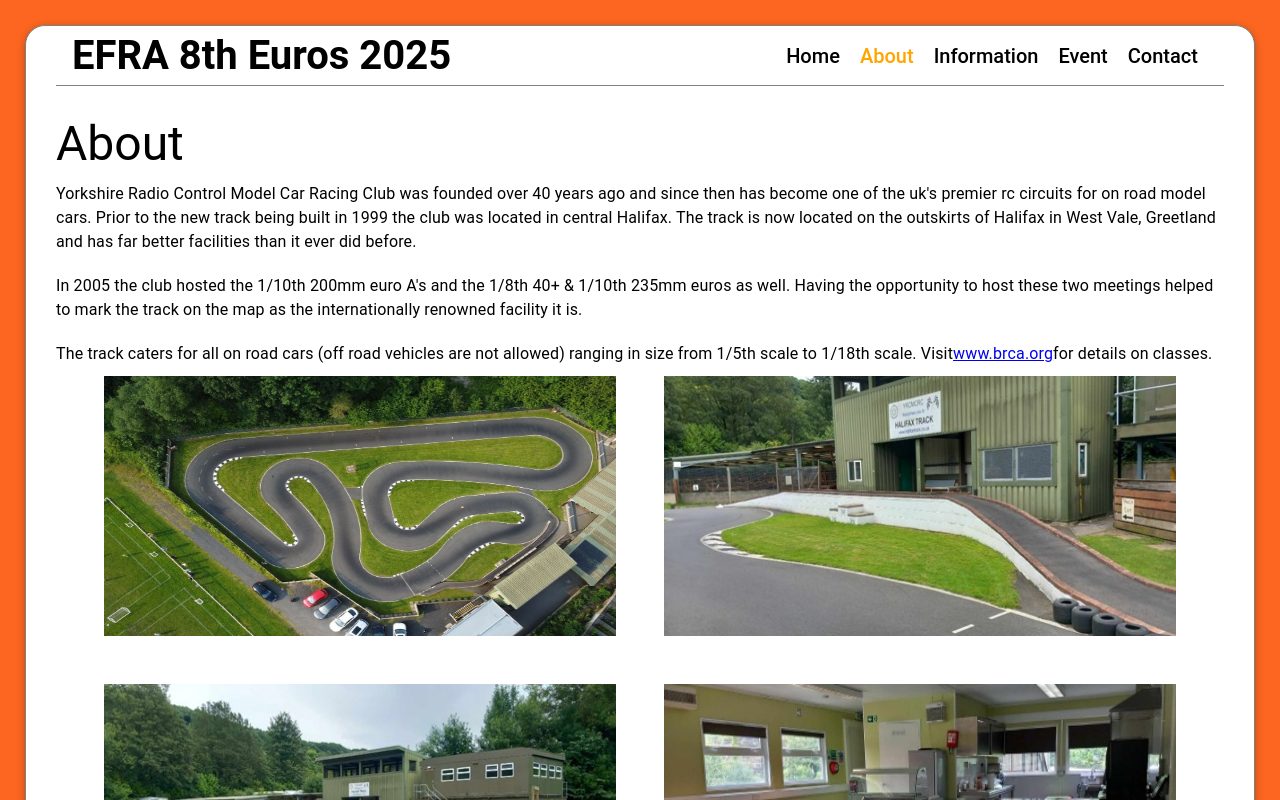
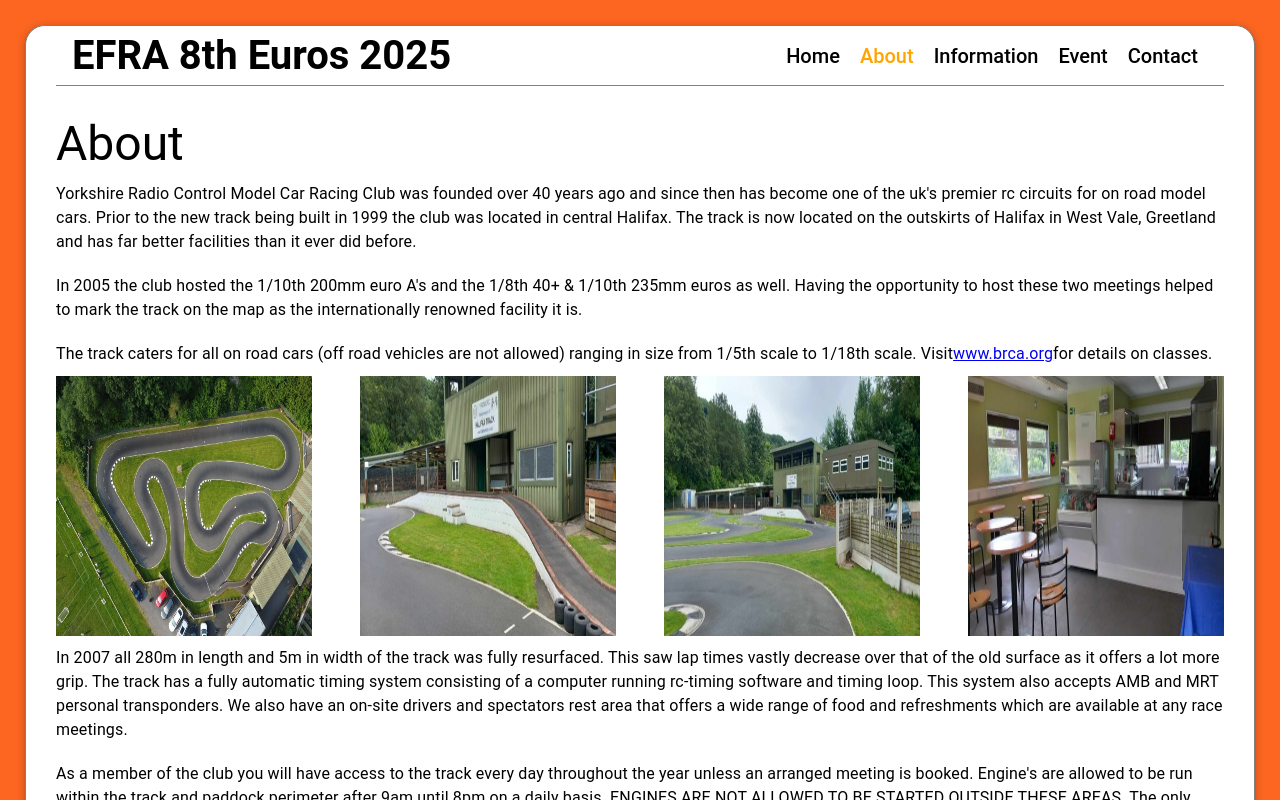
Before and after one commit to JC-Sites-Business/EFRA-8th-Euros-2025, a React (Vite) app: page /about in a window 1280 px wide. Shown: the top 800 px of the page. Built offline with nearby package versions, Linux system fonts and the light colour scheme; a web font is replaced by a local one.

Commit message:
updates to about and contact pages

```diff
--- a/src/views/About/components/AboutPageLayout/AboutPageLayout.scss
+++ b/src/views/About/components/AboutPageLayout/AboutPageLayout.scss
@@ -4,7 +4,7 @@ p {
 
 .aboutImages img {
   height: 260px;
-  width: 40vw;
+  width: 20vw;
   max-width: 600px;
 }
 
--- a/src/views/Contact/components/ContactPageLayout/ContactPageLayout.scss
+++ b/src/views/Contact/components/ContactPageLayout/ContactPageLayout.scss
@@ -9,3 +9,7 @@
   margin-top: 25px;
   margin-bottom: 15px;
 }
+
+.contactDetails p {
+  padding: 2.5px 0px;
+}
```
